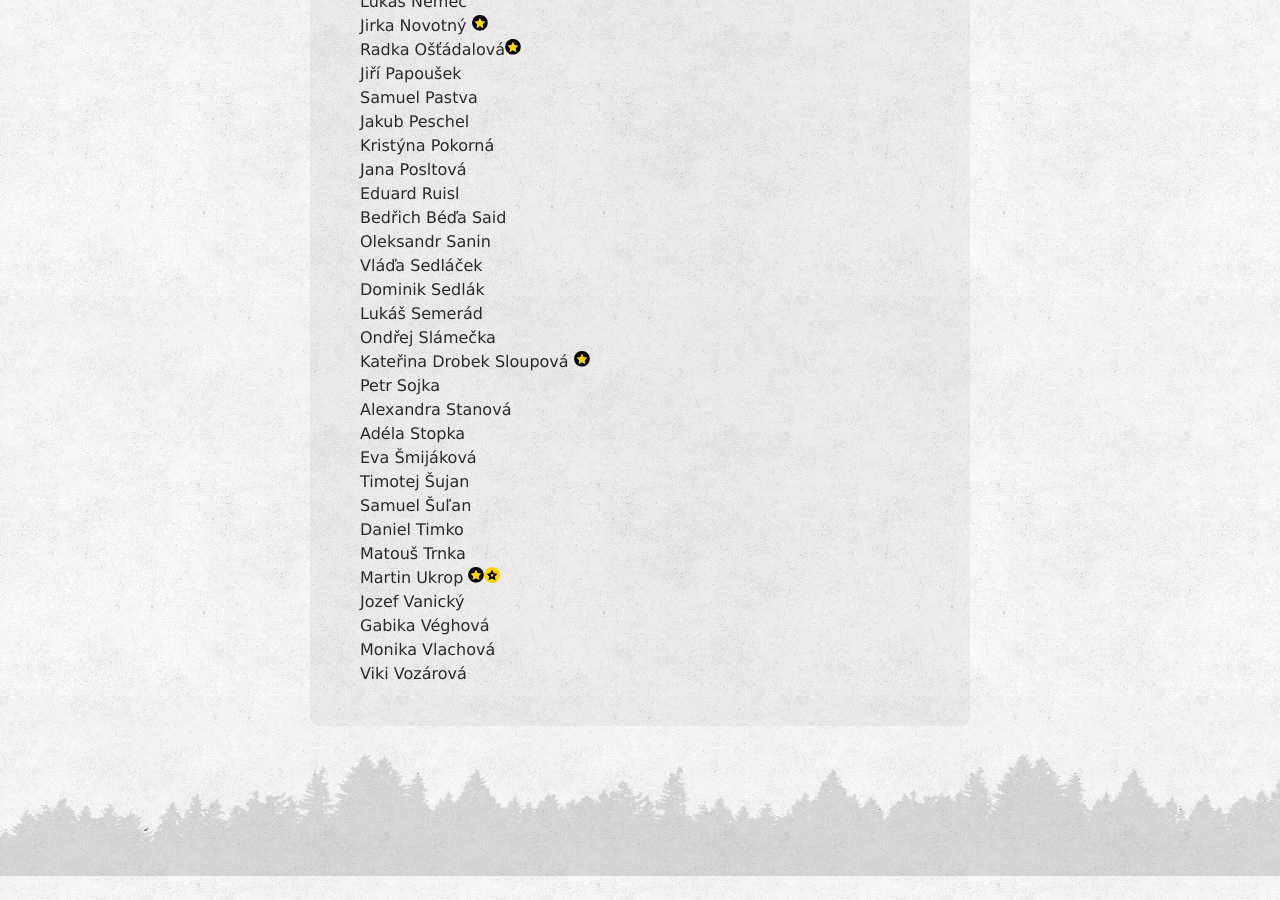
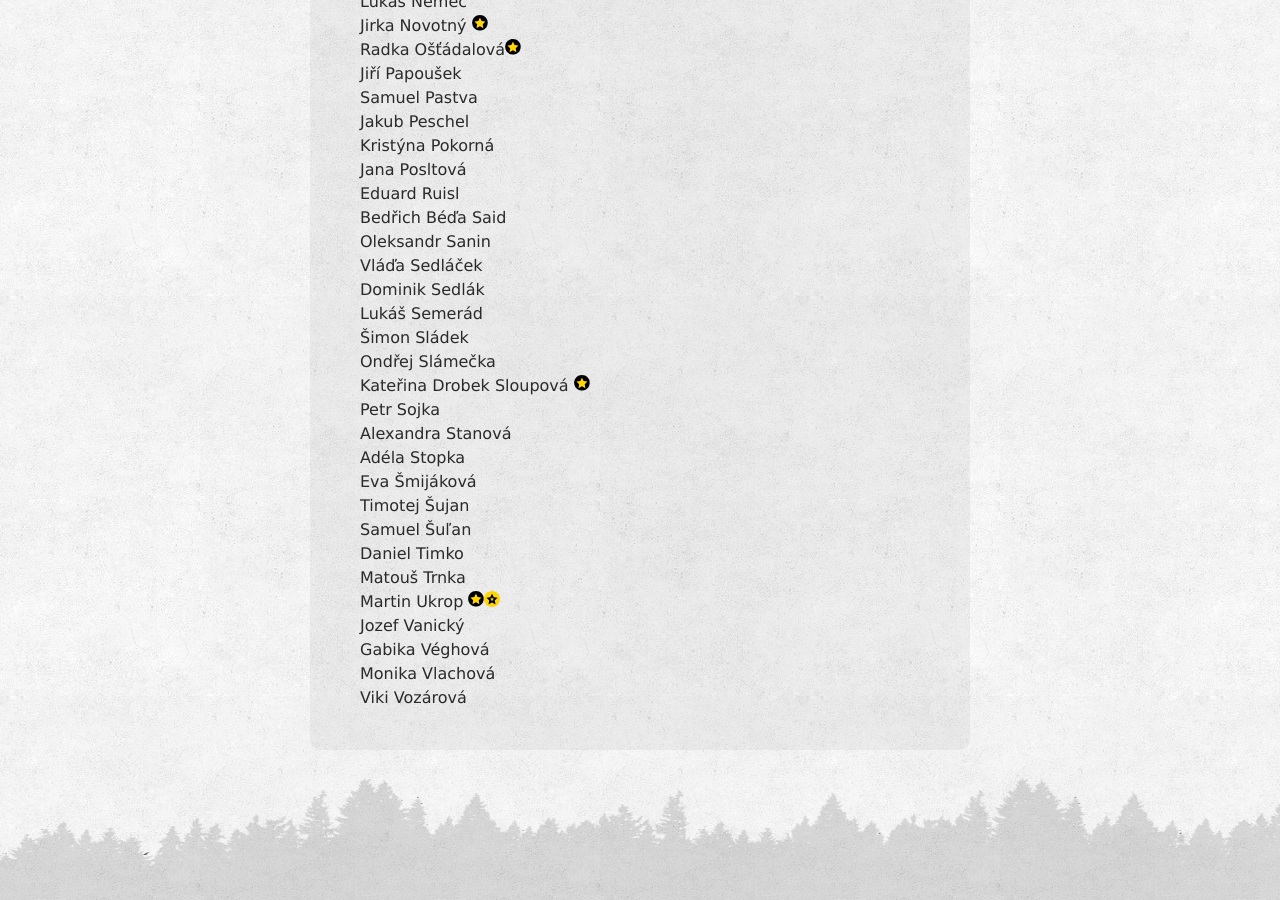
Before and after one commit to zverinec/zverinec-web, a Jekyll site: the page built from _pages/members.md, in a window 1280 px wide and 900 px high, scrolled down 2704 px. Built offline with Jekyll 4.4.1, drawn with Linux system fonts in a browser that asks for light colours; comment, search, counter and statistics services are not loaded.

Commit message:
Add new sympathising member

```diff
--- a/_pages/members.md
+++ b/_pages/members.md
@@ -111,6 +111,7 @@ Oleksandr Sanin<br/>
 Vláďa Sedláček<br/>
 Dominik Sedlák<br/>
 Lukáš Semerád<br/>
+Šimon Sládek<br/>
 Ondřej Slámečka<br/>
 Kateřina Drobek Sloupová <img src="img/rad.svg" class="rad" title="Řád přítele severské zvěře za dlouhodobý přínos a především nadstandardní přispění k soutěži InterLoS 2018" /><br/>
 Petr Sojka<br/>
```
